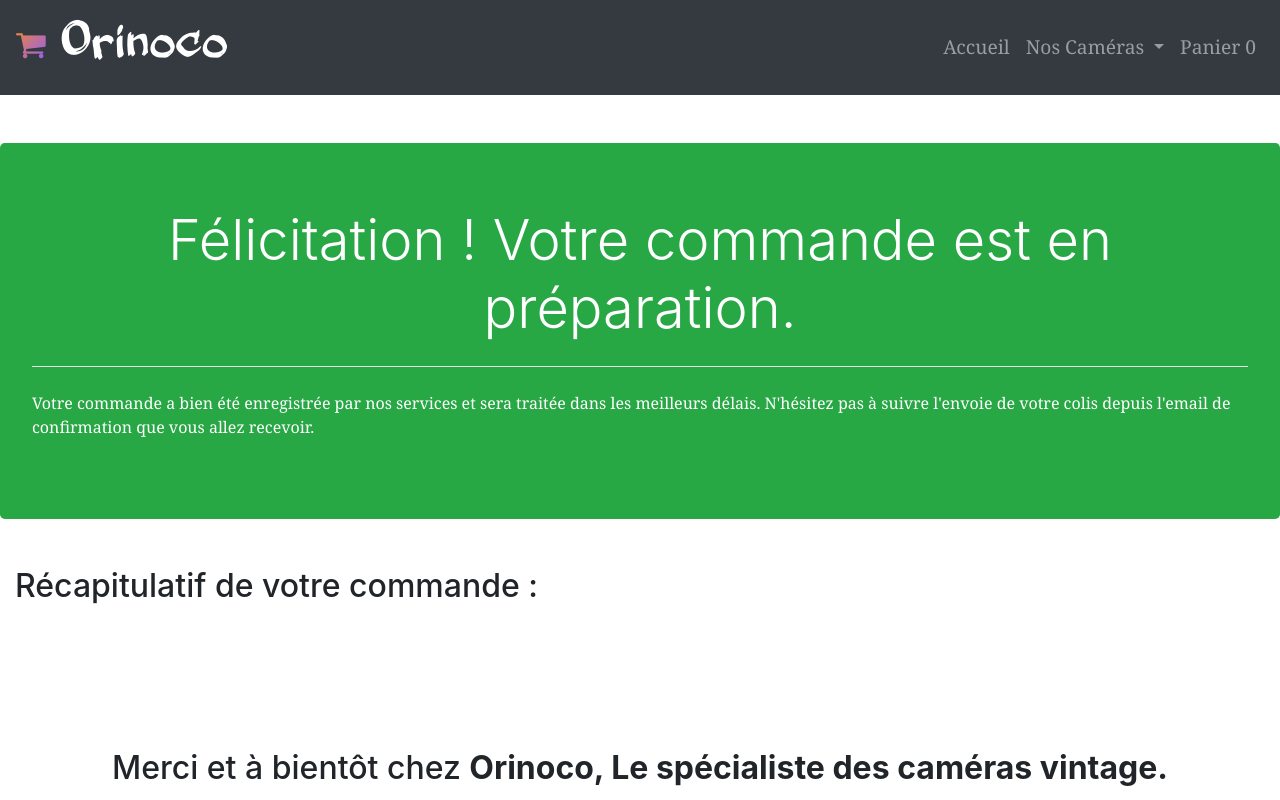
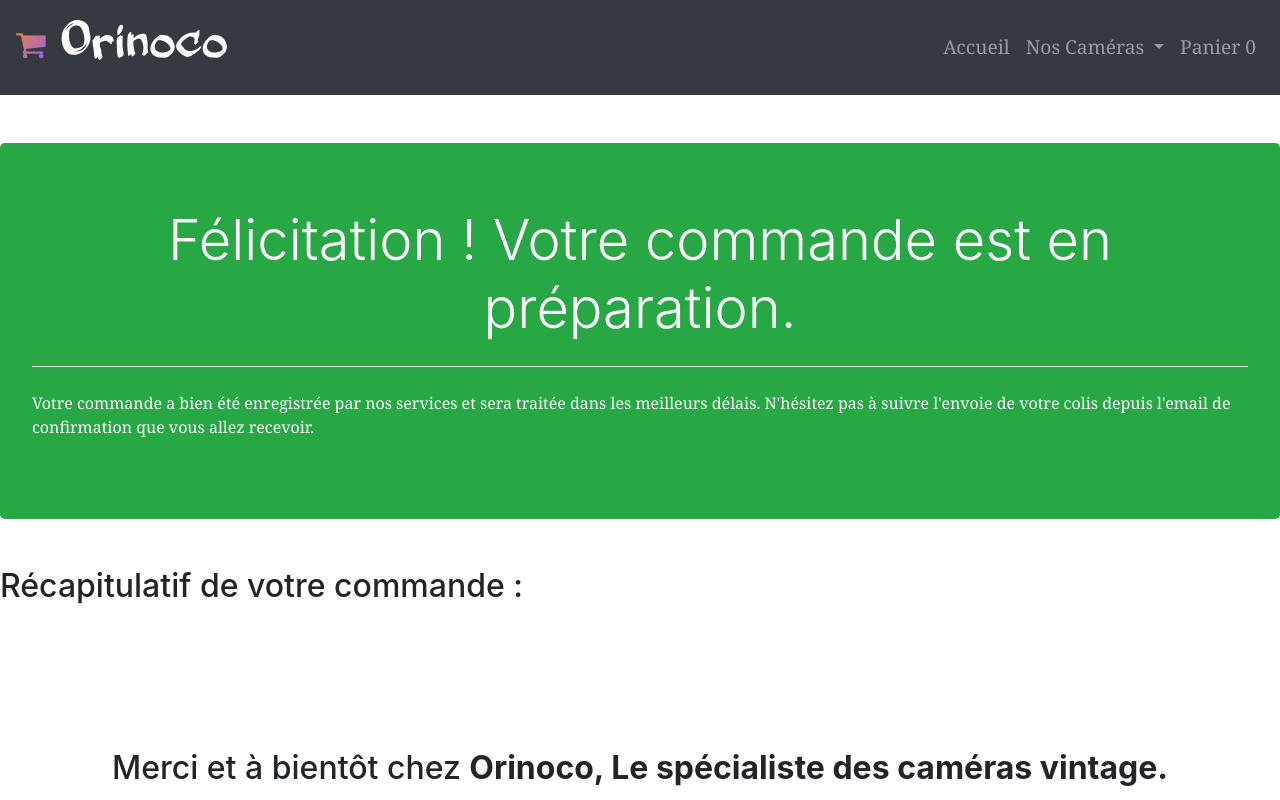
Before and after one commit to Dragster14/Projet05, a plain HTML site: page confirmation.html in a window 1280 px wide. Shown: the top 800 px of the page. Drawn offline with nearby package versions, Linux system fonts and the light colour scheme; files whose address does not match are found by name.

Commit message:
Ajustement tableau récapitulatif commande

```diff
--- a/confirmation.html
+++ b/confirmation.html
@@ -75,13 +75,11 @@
 <!-- Confirmation commande-Fin -->
 
 <!-- Rappel produits -->
-        <div class="container-fluid mt-5">
-            <h2>
-                Récapitulatif de votre commande :
-            </h2>
-            <table id="confirmation-produits" class="container table mt-5"></table>
-            <table id="confirmation-total-produits" class="container table mt-5"></table>
-        </div>
+        <h2 class="mt-5">
+            Récapitulatif de votre commande :
+        </h2>
+        <table id="confirmation-produits" class="container table mt-5"></table>
+        <table id="confirmation-total-produits" class="container table mt-5"></table>
 <!-- Rappel produits-Fin -->
 
 <!-- Au revoir -->
```
